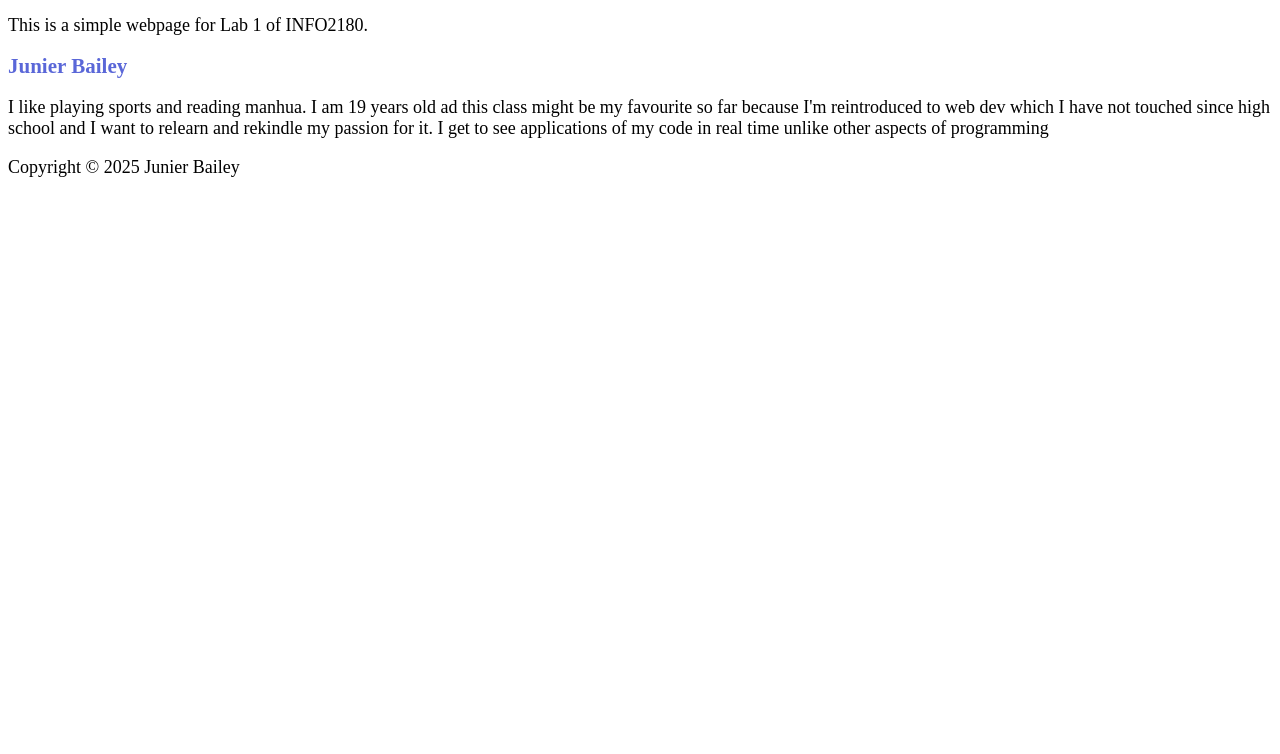
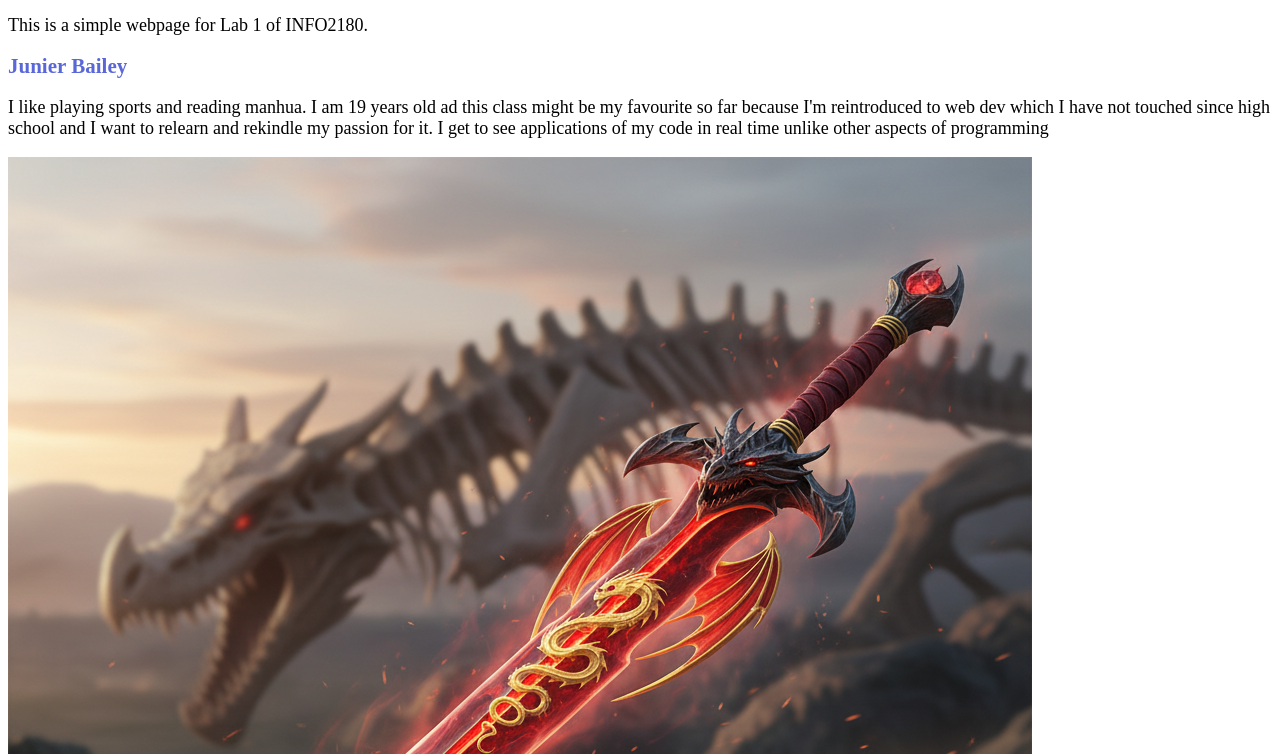
Before and after one commit to JunierB/info2180-lab1, a plain HTML site: page index.html in a window 1280 px wide. Shown: the part 46-800 px from the top of the page. Drawn offline with Linux system fonts and the light colour scheme.

Commit message:
Index updated with image

```diff
--- a/index.html
+++ b/index.html
@@ -16,6 +16,7 @@
     <h2>Junier Bailey</h2>
     <p>I like playing sports and reading manhua. I am 19 years old ad this class might be my favourite so far because I'm reintroduced to web dev which I have not touched since high school and I want to relearn and rekindle my passion for it.
     I get to see applications of my code in real time unlike other aspects of programming</p>
+    <img src="Gemini_Generated_Image_i9k6mai9k6mai9k6.png">
 
 </main>
 <footer>
```
Also changed, not shown: Gemini_Generated_Image_i9k6mai9k6mai9k6.png (added).
